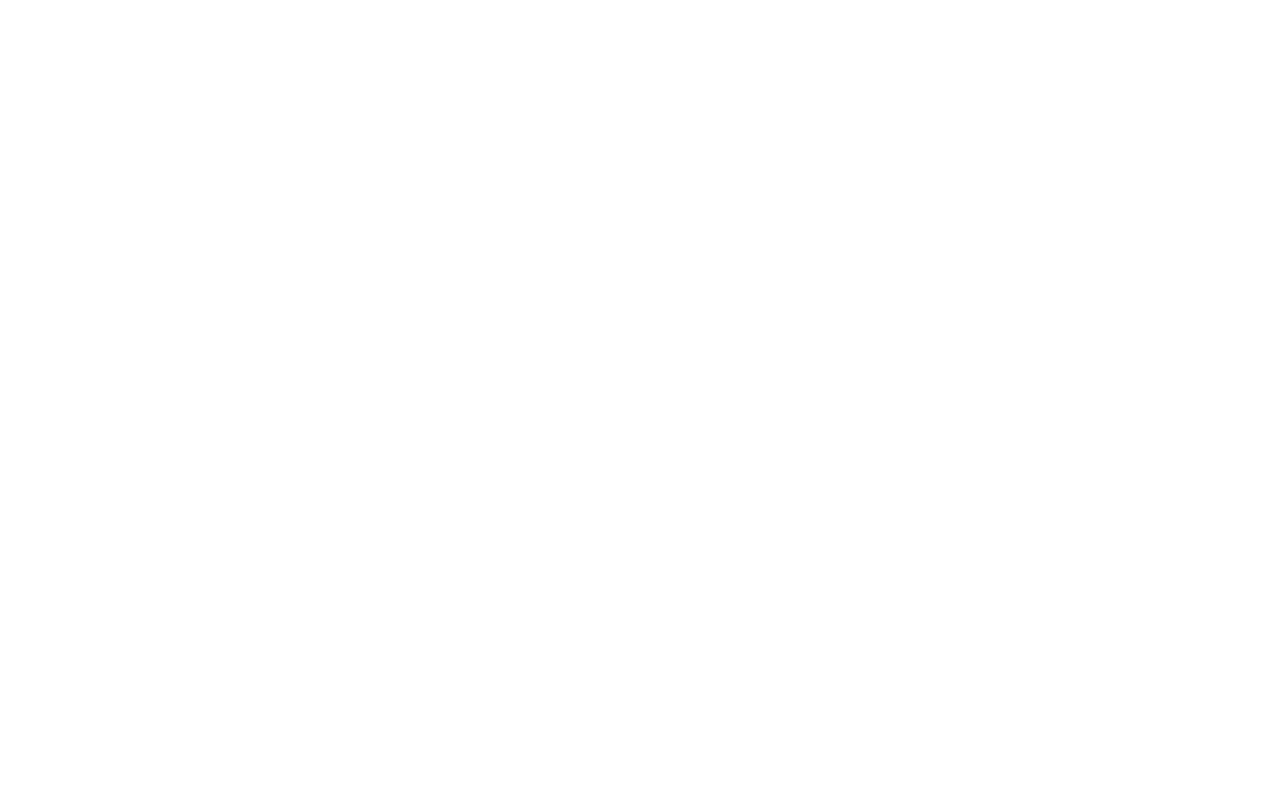
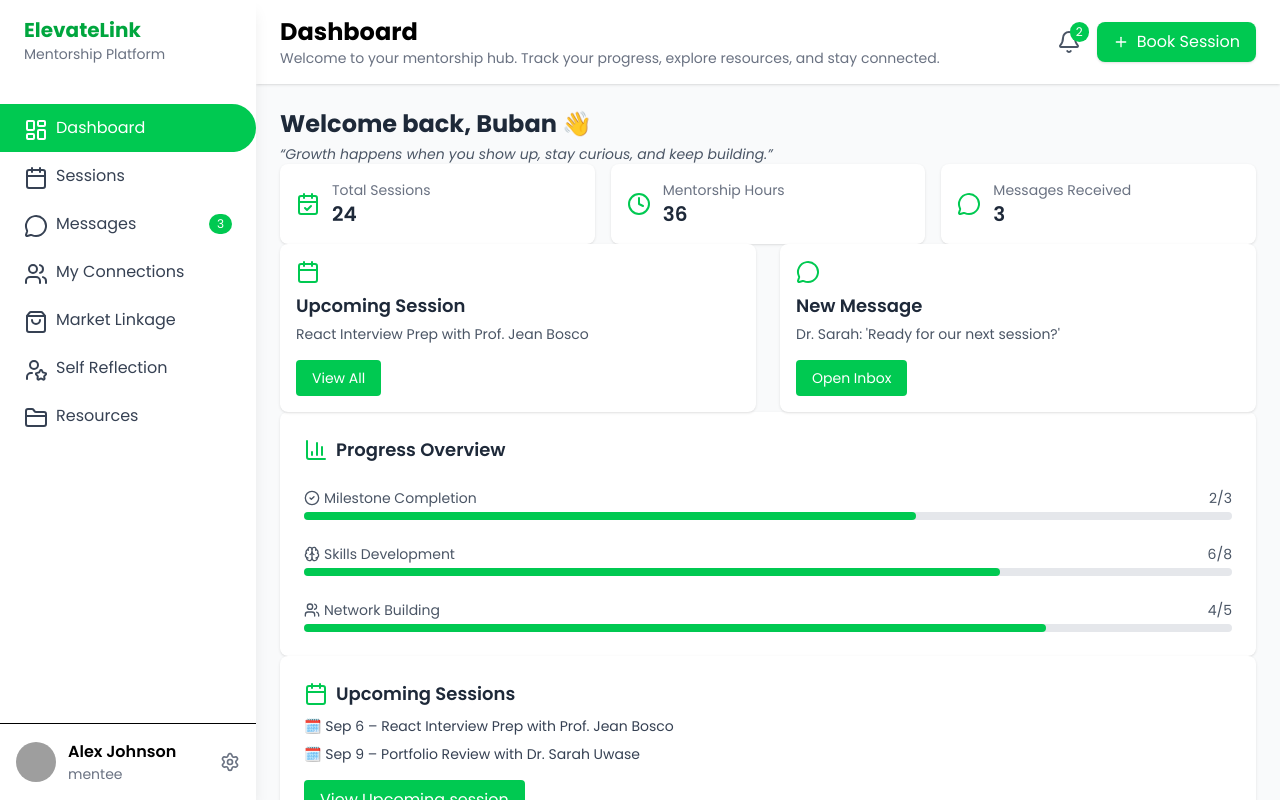
Before and after one commit to regis-mucyo/Youth-Platform-Frontend, a React (Vite) app: page /mentee in a window 1280 px wide. Before the commit this address had no page. Built offline with nearby package versions, Linux system fonts and the light colour scheme; grey boxes are pictures that could not be loaded.

Commit message:
feat:  add dashboard for mentee

```diff
--- a/src/App.jsx
+++ b/src/App.jsx
@@ -6,11 +6,13 @@
 import Report from "./components/mentee/Report";
 import LandPage from "./components/landpage/LandPage";
 import Resource from "./components/mentee/Resource";
+import Dashboard from "./components/mentee/dashboard";
 function App() {
   return (
     <BrowserRouter>
       <Routes>
         <Route path="/" element={<LandPage />} />
+        <Route path="/mentee" element={<Dashboard />} />
         <Route path="/mentee/session" element={<SessionPage />} />
         <Route path="/mentee/connection" element={<MyConnection />} />
         <Route path="/mentee/message" element={<ChatApp />} />
--- a/src/components/mentee/SiderBar.jsx
+++ b/src/components/mentee/SiderBar.jsx
@@ -76,7 +76,7 @@
 
 const SidebarItem = ({ icon, text, badge, active }) => {
   const routeMap = {
-    Dashboard: "/",
+    Dashboard: "/mentee",
     Sessions: "/mentee/session",
     Messages: "/mentee/message",
     "My Connections": "/mentee/connection",
--- a/src/components/mentee/dashboard.jsx
+++ b/src/components/mentee/dashboard.jsx
@@ -1,361 +1,190 @@
 import React, { useState } from "react";
 import {
-  LayoutDashboard,
-  Calendar,
+  CalendarCheck,
+  Clock,
   MessageCircle,
   Users,
-  TrendingUp,
-  Trophy,
-  Bell,
-  Plus,
-  Menu,
-  X,
-  Settings,
+  ShoppingBag,
+  Pencil,
+  BookOpen,
+  CheckCircle2,
+  BarChart3,
+  Brain,
+  Calendar,
 } from "lucide-react";
+import Header from "./Header";
+import Sidebar from "./SiderBar";
 
-// Logo Component
-const Logo = () => (
-  <div className="flex items-center space-x-3">
-    <div className="w-8 h-8 bg-green-500 rounded-lg flex items-center justify-center">
-      <TrendingUp className="w-5 h-5 text-white" />
-    </div>
-    <div>
-      <h1 className="text-lg font-bold text-gray-900">ElevateLink</h1>
-      <p className="text-sm text-gray-500">Mentorship Platform</p>
-    </div>
-  </div>
-);
-
-// Navigation Item Component
-const NavigationItem = ({ item, isActive, onClick }) => (
-  <button
-    onClick={onClick}
-    className={`w-full flex items-center space-x-3 px-4 py-3 rounded-lg text-left transition-colors ${
-      isActive ? "bg-green-500 text-white" : "text-gray-700 hover:bg-gray-100"
-    }`}
-  >
-    <item.icon className="w-5 h-5" />
-    <span className="font-medium">{item.label}</span>
-    {item.badge && (
-      <span
-        className={`ml-auto px-2 py-1 text-xs rounded-full ${
-          isActive
-            ? "bg-white bg-opacity-20 text-white"
-            : "bg-green-500 text-white"
-        }`}
-      >
-        {item.badge}
-      </span>
-    )}
-  </button>
-);
-
-// User Profile Component
-const UserProfile = () => (
-  <div className="absolute bottom-0 left-0 right-0 p-4 border-t border-gray-200 bg-white">
-    <div className="flex items-center space-x-3">
-      <div className="w-10 h-10 bg-gray-300 rounded-full flex items-center justify-center">
-        <span className="text-sm font-medium text-gray-700">AJ</span>
-      </div>
-      <div className="flex-1 min-w-0">
-        <p className="text-sm font-medium text-gray-900 truncate">
-          Alex Johnson
-        </p>
-        <p className="text-xs text-gray-500">Mentee</p>
-      </div>
-      <button className="p-1 text-gray-400 hover:text-gray-600">
-        <Settings className="w-4 h-4" />
-      </button>
-    </div>
-  </div>
-);
-
-// Sidebar Component
-const Sidebar = ({
-  isOpen,
-  onToggle,
-  activeTab,
-  onTabChange,
-  navigationItems,
-}) => (
-  <>
-    {/* Mobile Overlay */}
-    {isOpen && (
-      <div
-        className="fixed inset-0 bg-black bg-opacity-50 z-40 lg:hidden"
-        onClick={() => onToggle(false)}
-      />
-    )}
-
-    {/* Sidebar */}
-    <div
-      className={`fixed lg:static inset-y-0 left-0 z-50 w-64 bg-white shadow-lg transform transition-transform duration-300 ease-in-out ${
-        isOpen ? "translate-x-0" : "-translate-x-full lg:translate-x-0"
-      }`}
-    >
-      {/* Logo Section */}
-      <div className="flex items-center justify-between p-6 border-b border-gray-200">
-        <Logo />
-        <button
-          onClick={() => onToggle(false)}
-          className="lg:hidden p-2 text-gray-500 hover:text-gray-700"
-        >
-          <X className="w-5 h-5" />
-        </button>
-      </div>
-
-      {/* Navigation */}
-      <nav className="px-4 py-6 space-y-2">
-        {navigationItems.map((item, index) => (
-          <NavigationItem
-            key={index}
-            item={item}
-            isActive={item.active || activeTab === item.label}
-            onClick={() => {
-              onTabChange(item.label);
-              if (window.innerWidth < 1024) onToggle(false);
-            }}
-          />
-        ))}
-      </nav>
-
-      <UserProfile />
-    </div>
-  </>
-);
-
-// Header Component
-const Header = ({ activeTab, onSidebarToggle }) => (
-  <header className="bg-white shadow-sm border-b border-gray-200 px-4 lg:px-6 py-4">
-    <div className="flex items-center justify-between">
-      <div className="flex items-center space-x-4">
-        <button
-          onClick={onSidebarToggle}
-          className="lg:hidden p-2 text-gray-500 hover:text-gray-700"
-        >
-          <Menu className="w-6 h-6" />
-        </button>
-        <div>
-          <h2 className="text-2xl font-bold text-gray-900">{activeTab}</h2>
-          <p className="text-gray-600 text-sm mt-1">
-            Manage your upcoming, pending, and completed mentorship sessions.
-          </p>
-        </div>
-      </div>
-      <div className="flex items-center space-x-4">
-        <button className="relative p-2 text-gray-500 hover:text-gray-700">
-          <Bell className="w-6 h-6" />
-          <span className="absolute -top-1 -right-1 w-5 h-5 bg-green-500 text-white text-xs rounded-full flex items-center justify-center">
-            2
-          </span>
-        </button>
-        <button className="bg-green-500 text-white px-4 py-2 rounded-lg font-medium hover:bg-green-600 transition-colors flex items-center space-x-2">
-          <Plus className="w-4 h-4" />
-          <span className="hidden sm:inline">Book Session</span>
-        </button>
-      </div>
-    </div>
-  </header>
-);
-
-// Tab Navigation Component
-const TabNavigation = ({ tabs, activeTab, onTabChange }) => (
-  <div className="flex flex-wrap border-b border-gray-200 mb-6">
-    {tabs.map((tab) => (
-      <button
-        key={tab}
-        onClick={() => onTabChange(tab)}
-        className={`px-4 py-2 mr-4 mb-2 font-medium text-sm border-b-2 transition-colors ${
-          activeTab === tab
-            ? "border-green-500 text-green-600"
-            : "border-transparent text-gray-600 hover:text-gray-900"
-        }`}
-      >
-        {tab}
-      </button>
-    ))}
-  </div>
-);
-
-// Session Card Component
-const SessionCard = ({ session }) => (
-  <div className="bg-white rounded-lg shadow-sm border border-gray-200 p-4 lg:p-6">
-    <div className="flex flex-col sm:flex-row sm:items-center sm:justify-between space-y-4 sm:space-y-0">
-      <div className="flex items-start space-x-4">
-        <div className="w-12 h-12 bg-gray-300 rounded-full flex items-center justify-center flex-shrink-0">
-          <span className="text-sm font-medium text-gray-700">
-            {session.avatar}
-          </span>
-        </div>
-        <div className="min-w-0 flex-1">
-          <div className="flex flex-wrap items-center gap-2 mb-1">
-            <h3 className="text-lg font-semibold text-gray-900">
-              {session.name}
-            </h3>
-            <span className="inline-flex items-center px-2.5 py-0.5 rounded-full text-xs font-medium bg-yellow-100 text-yellow-800">
-              {session.status}
-            </span>
-          </div>
-          <p className="text-gray-700 mb-2">{session.topic}</p>
-          <div className="flex flex-wrap items-center text-sm text-gray-500 gap-4">
-            <span className="flex items-center">📅 {session.date}</span>
-            <span className="flex items-center">🕐 {session.time}</span>
-          </div>
-        </div>
-      </div>
-      <div className="flex flex-col sm:flex-row gap-3 sm:ml-4">
-        <div className="text-sm text-gray-600 sm:text-right mb-2 sm:mb-0">
-          Waiting for Approval
-        </div>
-        <button className="bg-red-500 text-white px-4 py-2 rounded-lg font-medium hover:bg-red-600 transition-colors text-sm">
-          Cancel
-        </button>
-      </div>
-    </div>
-  </div>
-);
-
-// // Empty State Component
-// const EmptyState = ({
-//   icon: Icon,
-//   title,
-//   description,
-//   actionText,
-//   onAction,
-// }) => (
-//   <div className="text-center py-12">
-//     <Icon className="w-16 h-16 text-gray-300 mx-auto mb-4" />
-//     <h3 className="text-lg font-medium text-gray-900 mb-2">{title}</h3>
-//     <p className="text-gray-500 mb-6">{description}</p>
-//     {actionText && onAction && (
-//       <button
-//         onClick={onAction}
-//         className="bg-green-500 text-white px-6 py-3 rounded-lg font-medium hover:bg-green-600 transition-colors"
-//       >
-//         {actionText}
-//       </button>
-//     )}
-//   </div>
-// );
-
-// Sessions Content Component
-const SessionsContent = ({ sessionView, setSessionView }) => {
-  const sessionTabs = ["Upcoming", "Pending", "History"];
-
-  const pendingSession = {
-    name: "Michael Rodriguez",
-    topic: "Technical Interview Preparation",
-    date: "Dec 18, 2024",
-    time: "10:00 AM - 11:00 AM",
-    status: "pending",
-    avatar: "MR",
-  };
-
-  const handleBookSession = () => {
-    console.log("Book session clicked");
-  };
+const Dashboard = () => {
+  const [sidebarOpen, setSidebarOpen] = useState(false);
 
   return (
-    <main className="flex-1 p-4 lg:p-6">
-      <TabNavigation
-        tabs={sessionTabs}
-        activeTab={sessionView}
-        onTabChange={setSessionView}
+    <div className="flex h-screen bg-gray-50 font-[Poppins]">
+      <Sidebar
+        open={sidebarOpen}
+        setOpen={setSidebarOpen}
+        activeItem="Dashboard"
       />
+      <div className="flex flex-col flex-1">
+        <Header
+          setSidebarOpen={setSidebarOpen}
+          dashboard={"Dashboard"}
+          description={
+            "Welcome to your mentorship hub. Track your progress, explore resources, and stay connected."
+          }
+        />
+        <main className="p-4 sm:p-6 overflow-y-auto">
+          <div>
+            <h1 className="text-2xl font-bold text-gray-800">
+              Welcome back, Buban 👋
+            </h1>
+            <p className="text-sm text-gray-600 mt-1 italic">
+              “Growth happens when you show up, stay curious, and keep
+              building.”
+            </p>
+          </div>
 
-      <div className="space-y-4">
-        {sessionView === "Pending" && <SessionCard session={pendingSession} />}
+          {/* Top Stats */}
+          <div className="grid grid-cols-1 sm:grid-cols-3 gap-4">
+            <StatCard
+              icon={<CalendarCheck />}
+              label="Total Sessions"
+              value="24"
+            />
+            <StatCard icon={<Clock />} label="Mentorship Hours" value="36" />
+            <StatCard
+              icon={<MessageCircle />}
+              label="Messages Received"
+              value="3"
+            />
+          </div>
 
-        {sessionView === "Upcoming" && (
-        //   <EmptyState
-        //     icon={Calendar}
-        //     title="No upcoming sessions"
-        //     description="Book a session to get started with mentorship."
-        //     actionText="Book Your First Session"
-        //     onAction={handleBookSession}
-        //   />
-        )}
+          {/* Module Widgets */}
+          <div className="grid grid-cols-1 md:grid-cols-2 gap-6">
+            <Widget
+              icon={<Calendar />}
+              title="Upcoming Session"
+              description="React Interview Prep with Prof. Jean Bosco"
+              cta="View All"
+            />
+            <Widget
+              icon={<MessageCircle />}
+              title="New Message"
+              description="Dr. Sarah: 'Ready for our next session?'"
+              cta="Open Inbox"
+            />
+          </div>
 
-        {sessionView === "History" && (
-          <EmptyState
-            icon={Trophy}
-            title="No completed sessions yet"
-            description="Your session history will appear here once you complete sessions."
-          />
-        )}
-      </div>
-    </main>
-  );
-};
+          {/* Progress Overview */}
+          <div className="bg-white shadow rounded-lg p-6 space-y-6">
+            <h2 className="text-lg font-semibold text-gray-800 flex items-center gap-2">
+              <BarChart3 className="text-green-500" />
+              Progress Overview
+            </h2>
+            <ProgressBar
+              label="Milestone Completion"
+              value="2/3"
+              percent="66%"
+              icon={<CheckCircle2 size={16} />}
+            />
+            <ProgressBar
+              label="Skills Development"
+              value="6/8"
+              percent="75%"
+              icon={<Brain size={16} />}
+            />
+            <ProgressBar
+              label="Network Building"
+              value="4/5"
+              percent="80%"
+              icon={<Users size={16} />}
+            />
+          </div>
 
-// Other Content Component
-const OtherContent = ({ activeTab, navigationItems }) => {
-  const currentItem = navigationItems.find((item) => item.label === activeTab);
+          {/* Calendar Preview */}
+          <div className="bg-white shadow rounded-lg p-6">
+            <h2 className="text-lg font-semibold text-gray-800 flex items-center gap-2">
+              <Calendar className="text-green-500" />
+              Upcoming Sessions
+            </h2>
+            <ul className="mt-2 space-y-2 text-sm text-gray-700">
+              <li>🗓️ Sep 6 – React Interview Prep with Prof. Jean Bosco</li>
+              <li>🗓️ Sep 9 – Portfolio Review with Dr. Sarah Uwase</li>
+            </ul>
+            <button className="mt-4 bg-green-500 text-white px-4 py-2 rounded hover:bg-green-600 transition">
+              View Upcoming session
+            </button>
+          </div>
 
-  return (
-    <main className="flex-1 p-4 lg:p-6">
-      <div className="text-center py-12">
-        <div className="w-16 h-16 text-gray-300 mx-auto mb-4">
-          {currentItem?.icon &&
-            React.createElement(currentItem.icon, {
-              className: "w-full h-full",
-            })}
-        </div>
-        <h3 className="text-lg font-medium text-gray-900 mb-2">
-          {activeTab} Coming Soon
-        </h3>
-        <p className="text-gray-500">This section is under development.</p>
-      </div>
-    </main>
-  );
-};
-
-// Main Dashboard Component
-const ElevateLinkDashboard = () => {
-  const [activeTab, setActiveTab] = useState("Sessions");
-  const [sessionView, setSessionView] = useState("Pending");
-  const [isSidebarOpen, setIsSidebarOpen] = useState(false);
-
-  const navigationItems = [
-    { icon: LayoutDashboard, label: "Dashboard", active: false },
-    { icon: Calendar, label: "Sessions", active: true },
-    { icon: MessageCircle, label: "Messages", badge: 3 },
-    { icon: Users, label: "My Connections" },
-    { icon: TrendingUp, label: "Market Linkage" },
-    { icon: Trophy, label: "My Contribution" },
-  ];
-
-  const toggleSidebar = () => {
-    setIsSidebarOpen(!isSidebarOpen);
-  };
-
-  return (
-    <div className="min-h-screen bg-gray-50 flex">
-      <Sidebar
-        isOpen={isSidebarOpen}
-        onToggle={setIsSidebarOpen}
-        activeTab={activeTab}
-        onTabChange={setActiveTab}
-        navigationItems={navigationItems}
-      />
-
-      <div className="flex-1 flex flex-col min-w-0">
-        <Header activeTab={activeTab} onSidebarToggle={toggleSidebar} />
-
-        {activeTab === "Sessions" ? (
-          <SessionsContent
-            sessionView={sessionView}
-            setSessionView={setSessionView}
-          />
-        ) : (
-          <OtherContent
-            activeTab={activeTab}
-            navigationItems={navigationItems}
-          />
-        )}
+          {/* Achievements */}
+          <div className="bg-white shadow rounded-lg p-6">
+            <h2 className="text-lg font-semibold text-gray-800 mb-4">
+              Your Achievements
+            </h2>
+            <div className="flex flex-wrap gap-3">
+              <Badge label="✅ First Session Completed" color="green" />
+              <Badge label="🧠 10 Hours Milestone" color="blue" />
+              <Badge label="🎯 Goal Achievement (Pending)" color="gray" />
+            </div>
+          </div>
+        </main>
       </div>
     </div>
   );
 };
 
-export default ElevateLinkDashboard;
+// Reusable Components
+const StatCard = ({ icon, label, value }) => (
+  <div className="bg-white shadow rounded-lg p-4 flex items-center space-x-3">
+    <div className="text-green-500">{icon}</div>
+    <div>
+      <p className="text-sm text-gray-500">{label}</p>
+      <p className="text-xl font-semibold text-gray-800">{value}</p>
+    </div>
+  </div>
+);
+
+const Widget = ({ icon, title, description, cta }) => (
+  <div className="bg-white shadow rounded-lg p-4">
+    <div className="flex items-center gap-2 mb-2 text-green-500">{icon}</div>
+    <h3 className="text-lg font-semibold text-gray-800">{title}</h3>
+    <p className="text-sm text-gray-600 mt-1">{description}</p>
+    <button className="mt-4 bg-green-500 text-white px-4 py-2 rounded hover:bg-green-600 transition text-sm">
+      {cta}
+    </button>
+  </div>
+);
+
+const ProgressBar = ({ label, value, percent, icon }) => (
+  <div>
+    <div className="flex justify-between text-sm text-gray-600 mb-1">
+      <span className="flex items-center gap-1">
+        {icon}
+        {label}
+      </span>
+      <span>{value}</span>
+    </div>
+    <div className="w-full bg-gray-200 rounded-full h-2">
+      <div
+        className="bg-green-500 h-2 rounded-full"
+        style={{ width: percent }}
+      ></div>
+    </div>
+  </div>
+);
+
+const Badge = ({ label, color }) => {
+  const bg = {
+    green: "bg-green-100 text-green-700",
+    blue: "bg-blue-100 text-blue-700",
+    gray: "bg-gray-200 text-gray-600",
+  }[color];
+
+  return (
+    <span className={`px-3 py-1 rounded-full text-xs font-medium ${bg}`}>
+      {label}
+    </span>
+  );
+};
+
+export default Dashboard;
```
